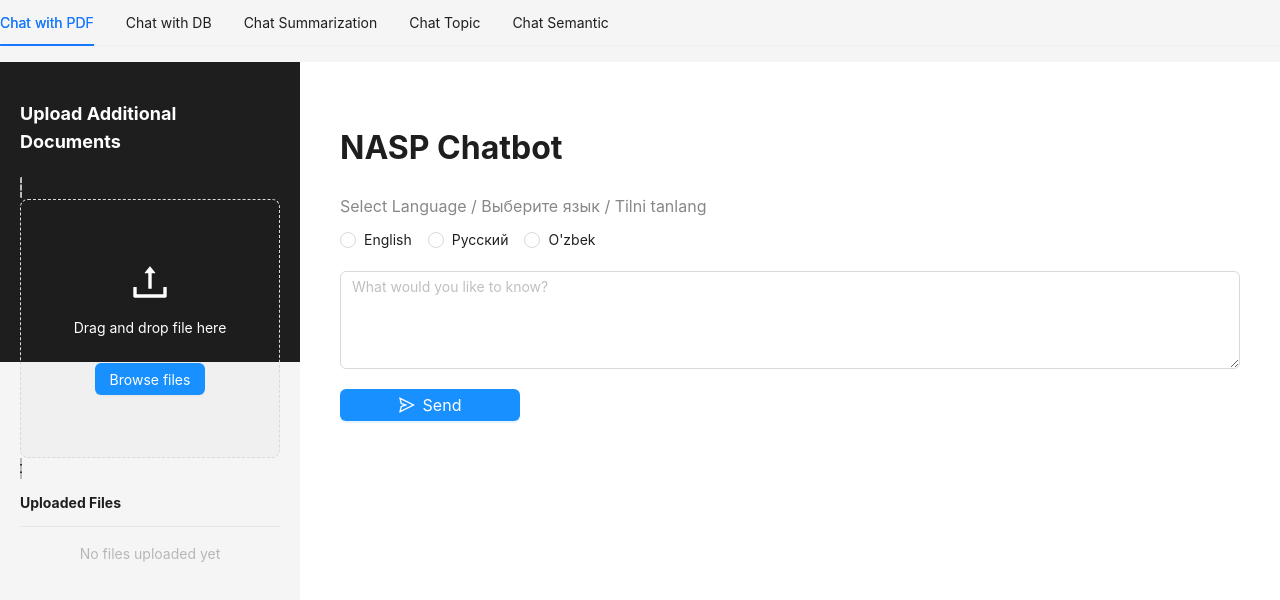
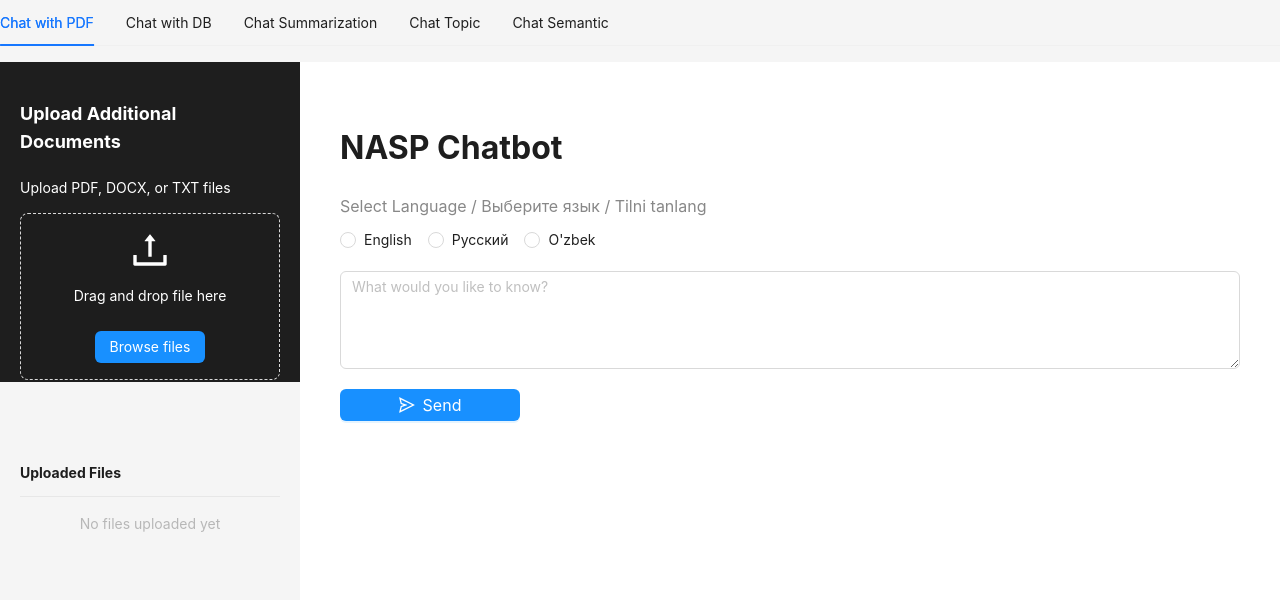
Before and after one commit to Gogi2016/ai-chat, a React (Create React App) app: page / in a window 1280 px wide. Shown: the top 600 px of the page. Built offline with nearby package versions, Linux system fonts and the light colour scheme.

Commit message:
1st page pdf

```diff
--- a/src/App.css
+++ b/src/App.css
@@ -55,7 +55,7 @@ body {
   background-color: #1e1e1e;
   padding: 20px;
   color: white;
-  height: 300px;
+  height: 40%;
 }
 
 .chat-content {
@@ -66,6 +66,10 @@ body {
 }
 
 /* Upload Section */
+.upload-section {
+  margin-bottom: 70px;
+}
+
 .upload-header {
   font-size: 18px;
   margin-bottom: 20px;
@@ -74,7 +78,6 @@ body {
 
 .upload-dragger {
   background-color: #333;
-  border: 2px dashed #bbb;
   text-align: center;
   color: white;
   border-radius: 10px;
@@ -94,6 +97,11 @@ body {
   background-color: #1890ff;
   color: white;
   border: none;
+}
+
+/* Uploaded Files Section */
+.uploaded-files-section {
+  margin-top: 30px;
 }
 
 .file-list-header {
@@ -128,10 +136,6 @@ body {
   margin-bottom: 10px;
 }
 
-.language-selector .ant-radio-button-wrapper {
-  margin-right: 20px; /* Adjust as needed */
-}
-
 .chat-input {
   width: 100%;
   margin-bottom: 20px;
--- a/src/ChatWithPDF.js
+++ b/src/ChatWithPDF.js
@@ -26,7 +26,10 @@ const ChatWithPDF = () => {
   return (
     <Layout className="chat-layout">
       <Sider width={300} className="upload-sider">
+        {/* Upload Section */}
+        <div className="upload-section">
           <h3 className="upload-header">Upload Additional Documents</h3>
+          <p>Upload PDF, DOCX, or TXT files</p>
           <Upload.Dragger
             multiple
             onChange={onUpload}
@@ -39,7 +42,10 @@ const ChatWithPDF = () => {
               <Button className="browse-button">Browse files</Button>
             </div>
           </Upload.Dragger>
+        </div>
 
+        {/* Uploaded Files Section */}
+        <div className="uploaded-files-section">
           <List
             header={<div className="file-list-header">Uploaded Files</div>}
             dataSource={visibleFiles}
@@ -51,21 +57,24 @@ const ChatWithPDF = () => {
             className="file-list"
             locale={{ emptyText: 'No files uploaded yet' }}
           />
-
           {uploadedFiles.length > 3 && (
             <Button type="link" onClick={toggleShowMore} className="show-more-button">
               {showMore ? 'Show Less' : 'Show More'}
             </Button>
           )}
+        </div>
       </Sider>
 
+      {/* Chat Content Section */}
       <Content className="chat-content">
         <h1 className="chat-title">NASP Chatbot</h1>
         <p className="language-label">Select Language / Выберите язык / Tilni tanlang</p>
 
-          <Radio>English</Radio>
-          <Radio>Русский</Radio>
-          <Radio>O'zbek</Radio>
+        <Radio.Group>
+          <Radio value="english">English</Radio>
+          <Radio value="russian">Русский</Radio>
+          <Radio value="uzbek">O'zbek</Radio>
+        </Radio.Group>
 
         <TextArea placeholder="What would you like to know?" rows={4} className="chat-input" />
         <Button
```
Lines whose indentation alone changed are shown as unchanged.
